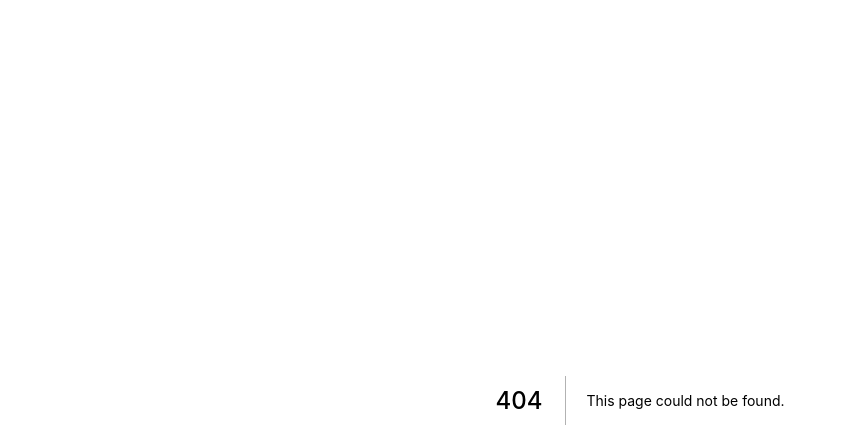
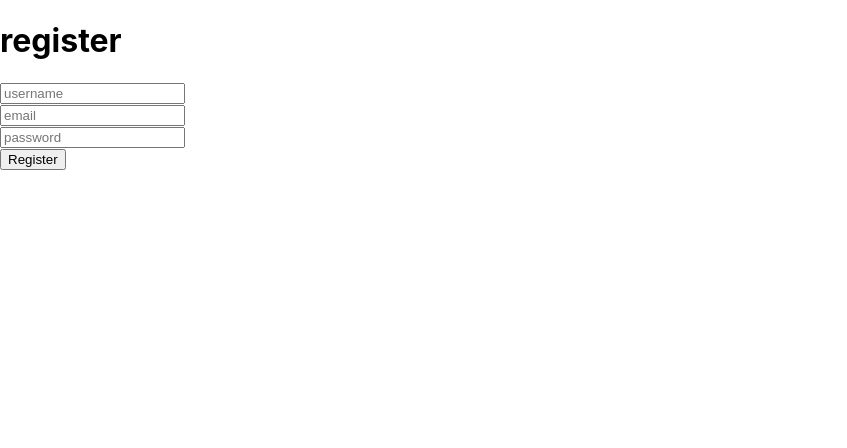
Before and after one commit to nanoweeb/weeblog, a Next.js app: page /auth/register in a window 1280 px wide. Before the commit this address had no page. Shown: the top 448 px of the page, without its empty margins (0-847 px from the left). Built offline with nearby package versions, Linux system fonts and the light colour scheme.

Commit message:
add register

```diff
--- a/pages/api/user/index.js
+++ /dev/null
@@ -1,7 +0,0 @@
-const prisma = new PrismaClient();
-
-export default async function handler(req, res) {
-  const user = await prisma.User.findMany();
-  res.json(user);
-  console.log(user);
-}
--- /dev/null
+++ b/pages/auth/register.js
@@ -0,0 +1,21 @@
+import { PrismaClient } from "@prisma/client";
+
+const prisma = new PrismaClient();
+
+export default function register() {
+  async function register() {}
+  return (
+    <div>
+      <h1>register</h1>
+      <form>
+        <input type="text" placeholder="username" />
+        <br />
+        <input type="text" placeholder="email" />
+        <br />
+        <input type="text" placeholder="password" />
+        <br />
+        <button>Register</button>
+      </form>
+    </div>
+  );
+}
```
Also changed, not shown: pages/api/auth/register.js (added, +14 -0 lines).
